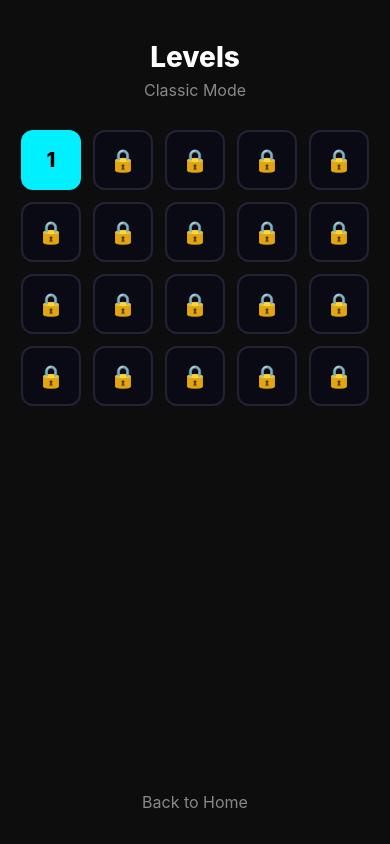
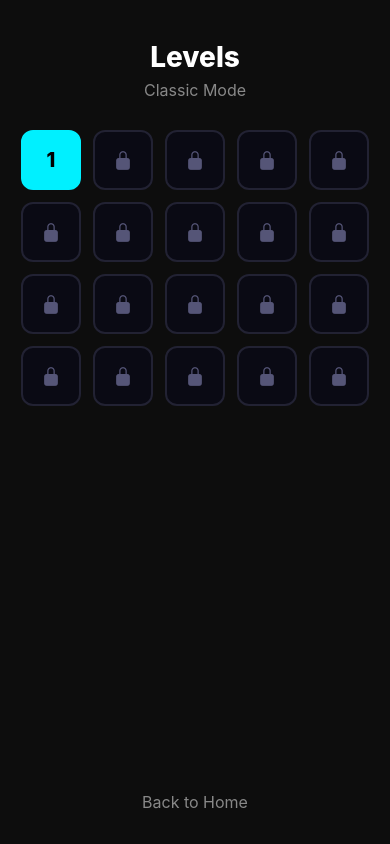
Before and after one commit to moadh704/neurox, a React Native app: screen /Levels in a window 390 px wide. Built offline with nearby package versions, Linux system fonts and the light colour scheme.

Commit message:
ui: replace lock emoji with Ionicons in LevelsScreen

```diff
--- a/src/screens/LevelsScreen.tsx
+++ b/src/screens/LevelsScreen.tsx
@@ -11,6 +11,7 @@ import { useNavigation } from '@react-navigation/native';
 import { NativeStackNavigationProp } from '@react-navigation/native-stack';
 import { RootStackParamList } from '../../App';
 import AsyncStorage from '@react-native-async-storage/async-storage';
+import { Ionicons } from '@expo/vector-icons';
 
 type NavProp = NativeStackNavigationProp<RootStackParamList>;
 
@@ -47,7 +48,7 @@ export default function LevelsScreen() {
         </Text>
       );
     } else {
-      content = <Text style={styles.lockIcon}>🔒</Text>;
+      content = <Ionicons name="lock-closed" size={20} color="#555577" />;
     }
 
     return (
@@ -134,9 +135,6 @@ const styles = StyleSheet.create({
     color: '#000000',
     fontWeight: '800',
   },
-  lockIcon: {
-    fontSize: 22,
-  },
   backButton: {
     marginTop: 30,
     alignSelf: 'center',
```
